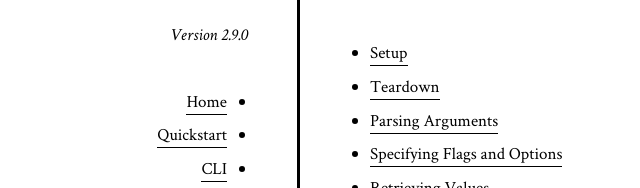
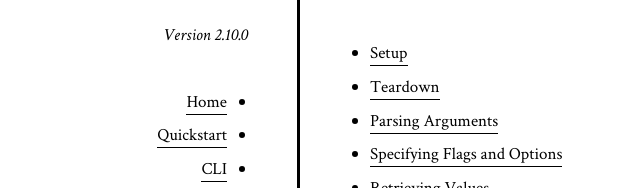
Before and after one commit to dmulholl/args, a plain HTML site: page docs/out/api.html in a window 1280 px wide. Shown: the part 185-373 px from the top of the page, 223-863 px from the left. Drawn offline with Linux system fonts and the light colour scheme.

Commit message:
Update documentation

```diff
--- a/docs/out/api.html
+++ b/docs/out/api.html
@@ -17,7 +17,7 @@
                 <p class="tagline">An argument-parsing library for C.</p>
 
 
-                <p class="version">Version 2.9.0</p>
+                <p class="version">Version 2.10.0</p>
 
             <nav class="menu">
                 <input id="menu-check" type="checkbox"/>
```
Also changed, not shown: docs/out/cli.html (+1 -1 lines), docs/out/index.html (+1 -1 lines), docs/out/license.html (+1 -1 lines), docs/out/quickstart.html (+1 -1 lines), 1 other file.
